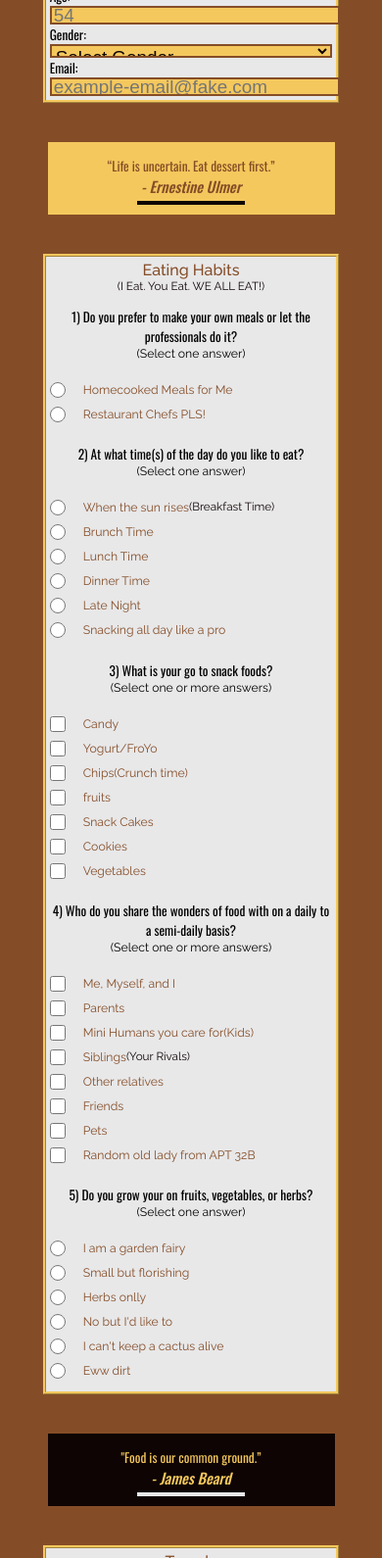
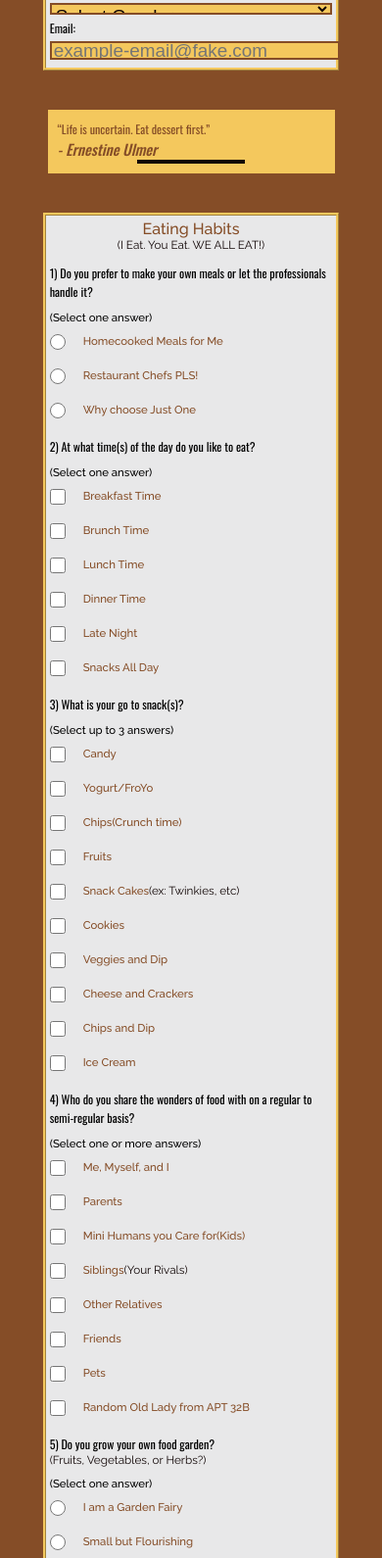
Before and after one commit to JakNJills/FCC-Mock-Survey, a plain HTML site: page index.html in a window 390 px wide. Shown: the part 410-2000 px from the top of the page at 98% size. Drawn offline with nearby package versions, Linux system fonts and the light colour scheme.

Commit message:
fixing styling errors

```diff
--- a/index.html
+++ b/index.html
@@ -8,8 +8,8 @@
     <title>Survey Form</title>
 
     <link rel="stylesheet" media="all" href="./styles/style.css">
-    <link rel="stylesheet" media="screen and (max-width: 788px)" href="./styles/tablet.css">
-    <link rel="stylesheet" media="screen and (max-width: 440px)" href="./styles/mobile.css">
+    <link rel="stylesheet" media="(max-width: 768px)" href="./styles/tablet.css">
+    <link rel="stylesheet" media="(max-width: 440px)" href="./styles/mobile.css">
   </head>
   <body>
     <header>
@@ -18,7 +18,7 @@
         <span class="mobile-screen">Food! Food! Food!</span>
       </h1>
       <p class="page-description" id="description">
-        A quick and silly survey about food. <span class="laptop-screen">More specifically a survey on your relationship with food. Please take the time to read and answer each question.</span>
+        <span class="laptop-screen">A quick and silly survey about food. More specifically a survey on your relationship with food.</span> Please take the time to read and answer each question.
       </p>
     </header>
     <form id="survey-form">
@@ -27,15 +27,15 @@
         <fieldset class="form-fieldset">
           <h3 class="legend">
             Basic Information
-            <span class="numOfAnswer">(Enter your basic information.)</span>
+            <span class="numOfAnswer">(This section is required.)</span>
           </h3>
           <label for="today-date" class="label-questions">
             Today's Date:
           </label>
-            <input type="date" id="today-date" class="form-input" required>
-          <label class="label-questions" for="dropdown"> Current Continent:
+            <input type="date" id="today-date" class="form-input" name="current-date" required>
+          <label class="label-questions" for="dropdown"> Which Continent do you Live on:
           </label>
-            <select name="living" id="dropdown" class="form-input" required>
+            <select name="current-continent" id="dropdown" class="form-input" required>
               <option>Select Your Continent</option>
               <option value="Asia">
                 Asia
@@ -65,7 +65,7 @@
           <label for="name" id="name-label" class="label-questions">
             First Name:
           </label>
-            <input type="text" id="name" name="firstName" size="11" placeholder="First Name" />
+            <input type="text" id="name" name="firstName" size="11" placeholder="First Name" required />
           <label for="last-name" class="label-questions">
             Last Name:
           </label>
@@ -73,7 +73,7 @@
           <label for="number" id="number-label" class="label-questions">
             Age:
           </label>
-            <input type="number" id="number" min="12" max="120" placeholder="54" required>
+            <input name="userAge" type="number" id="number" min="12" max="120" placeholder="54" required>
           <label for="gender" class="label-questions">
             Gender:
           </label>
@@ -88,7 +88,7 @@
           <label for="email" id="email-label" class="label-questions">
             Email:
           </label>
-            <input type="email" id="email" placeholder="example-email@fake.com" size="16" required>
+            <input type="email" id="email" placeholder="example-email@fake.com" name="userEmail" size="16" required>
         </fieldset>
         <div class="quote-container-div1">
           <p class="quotes laptop-screen">
@@ -113,7 +113,7 @@
             <span class="funny-descript">(I Eat. You Eat. WE ALL EAT!)</span>
           </h3>
           <p class="survey-question">
-            1) Do you prefer to make your own meals or let the professionals do it?
+            1) Do you prefer to make your own meals or let the professionals handle it?
             <span class="numOfAnswer">(Select one answer)</span>
           </p>
             <label fpr="q1-a1" class="answer">
@@ -124,37 +124,49 @@
               <input type="radio" name="prepared" id="q1-a2" value="restaurant">
               Restaurant Chefs PLS!
             </label>
+            <label for="q1-a3" class="answer">
+              <input type="radio" name="prepared" id="q1-a3" value="both">
+              Why choose Just One
+            </label>
           <p class="survey-question">
             2) At what time(s) of the day do you like to eat?
             <span class="numOfAnswer">(Select one answer)</span>
           </p>
             <label for="q2-a1" class="answer">
-              <input type="radio" value="Breakfast" name="eat-time" id="q2-a1" >
-              When the sun rises<span class="funny-descript">(Breakfast Time)</span>
+              <input type="checkbox" value="Breakfast" name="eat-time" id="q2-a1" >
+              <span class="laptop-screen tablet-screen">
+                When the Sun Rises
+                <span class="funny-descript">
+                  (Breakfast Time)
+                </span>
+              </span>
+              <span class="mobile-screen">
+                Breakfast Time
+              </span>
             </label>
             <label for="q2-a2" class="answer">
-              <input type="radio" value="Brunch" name="eat-time" i="q2-a2">
+              <input type="checkbox" value="Brunch" name="eat-time" id="q2-a2">
               Brunch Time
             </label>
             <label for="q2-a3" class="answer">
-              <input type="radio" id="q2-a3" value="Lunch" name="eat-time">
+              <input type="checkbox" id="q2-a3" value="Lunch" name="eat-time">
                 Lunch Time
             </label>
             <label for="q2-a4" class="answer">
-              <input type="radio" id="q2-a4" value="Dinner" name="eat-time">
+              <input type="checkbox" id="q2-a4" value="Dinner" name="eat-time">
                 Dinner Time
             </label>
             <label for="q2-a5" class="answer">
-              <input type="radio" id="q2-a5" value="Late-Night" name="eat-time">
+              <input type="checkbox" id="q2-a5" value="Late-Night" name="eat-time">
                 Late Night
             </label>
             <label for="q2-a6" class="answer">
-              <input type="radio" name="eat-time" id="q2-a6" value="snacks-only">
-                Snacking all day like a pro
+              <input type="checkbox" name="eat-time" id="q2-a6" value="snacks-only">
+                Snacks All Day
             </label>
           <p class="survey-question">
-            3) What is your go to snack foods?
-            <span class="numOfAnswer">(Select one or more answers)</span>
+            3) What is your go to snack(s)?
+            <span class="numOfAnswer">(Select up to 3  answers)</span>
           </p>
             <label for="q3-a1" class="answer">
               <input id="q3-a1" name="snack-time" value="candy" type="checkbox" />
@@ -170,22 +182,37 @@
             </label>
             <label for="q3-a4" class="answer">
               <input id="q3-a4" value="fruit" name="snack-time" type="checkbox">
-              fruits
+              Fruits
             </label>
             <label for="q3-a5" class="answer">
               <input id="q3-a5" type="checkbox" value="snack-cakes" name="snack-time" />
               Snack Cakes
+              <span class="funny-descript">
+                (ex: Twinkies, etc)
+              </span>
             </label>
             <label for="q3-a6" class="answer">
               <input id="q3-a6" value="cookies" type="checkbox" name="snack-time">
               Cookies
             </label>
             <label for="q3-a7" class="answer">
-              <input id="q3-a7" value="vegetables" type="checkbox" name="snack-time">
-              Vegetables
+              <input id="q3-a7" value="veggiesanddip" type="checkbox" name="snack-time">
+              Veggies and Dip
+            </label>
+            <label for="q3-a8" class="answer">
+              <input id="q3-a8" value="cheeseandcrackers" type="checkbox" name="snack-time">
+             Cheese and Crackers
+            </label>
+            <label for="q3-a9" class="answer">
+              <input id="q3-a9" value="chipsanddip" type="checkbox" name="snack-time">
+              Chips and Dip
+            </label>
+            <label for="q3-a10" class="answer">
+              <input id="q3-a19" value="icecream" name="checkbox" type="checkbox">
+              Ice Cream
             </label>
           <p class="survey-question">
-            4) Who do you share the wonders of food with on a daily to a semi-daily basis?
+            4) Who do you share the wonders of food with on a regular to semi-regular basis?
             <span class="numOfAnswer">(Select one or more answers)</span>
           </p>
             <label for="q4-a1" class="answer">
@@ -198,16 +225,21 @@
             </label>
             <label for="q4-a3" class="answer" >
               <input type="checkbox" id="q4-a3"value="kids" name="eat-with">
-              Mini Humans you care for
-              <span class="funny-desrcipt">(Kids)</span>
+              Mini Humans you Care for
+              <span class="funny-desrcipt">
+                (Kids)
+              </span>
             </label>
             <label for="q4-a4" class="answer">
               <input type="checkbox" id="q4-a4" name="eat-with" value="siblings">
-              Siblings<span class="funny-descript">(Your Rivals)</span>
+              Siblings
+              <span class="funny-descript">
+                (Your Rivals)
+              </span>
             </label>
             <label for="q4-a5" class="answer">
               <input type="checkBox" id="q4-a5" name="eat-with" value="other-relatives">
-              Other relatives
+              Other Relatives
             </label>
             <label for="q4-a6" class="answer">
               <input type="checkbox" id="q4-a6" name="eat-with" value="friends">
@@ -219,35 +251,40 @@
             </label>
             <label for="q4-a8" class="answer">
               <input type="checkbox" id="q4-a8" name="eat-with" value="old-lady">
-              Random old lady from APT 32B
+              Random Old Lady from APT 32B
             </label>
           <p class="survey-question">
-            5) Do you grow your on fruits, vegetables, or herbs?
-            <span class="numOfAnswer">(Select one answer)</span>
+            5) Do you grow your own food garden?
+            <span class="funny-descript">
+              (Fruits, Vegetables, or Herbs?)
+            </span>
+            <span class="numOfAnswer">
+              (Select one answer)
+            </span>
           </p>
             <label for="q5-a1" class="answer">
               <input id="q5-a1" value="garden-fairy" name="garden" type="radio" >
-              I am a garden fairy
+              I am a Garden Fairy
             </label>
             <label for="q5-a2" class="answer">
               <input id="q5-a2" type="radio" name="garden" value="small-garden">
-              Small but florishing
+              Small but Flourishing
             </label>
             <label for="q5-a3" class="answer">
               <input id="q5-a3" name="garden" value="herbs-only" type="radio">
-              Herbs onlly
+              Small Herbs Only
             </label>
             <label for="q5-a4" class="answer">
               <input id="q5-a4" type="radio" name="garden" value="like-to">
-              No but I'd like to
+              No but I'd Like to
             </label>
             <label for="q5-a5" class="answer">
-              <input id="q5-a5" name="gardner" type="radio" value="dead-cactus">
-              I can't keep a cactus alive
+              <input id="q5-a5" name="garden" type="radio" value="dead-cactus">
+              A Cactus wouldn't Survive Me
             </label>
             <label for="q5-a6" class="answer">
               <input id="q5-a6" type="radio" value="eww-dirt" name="garden">
-              Eww dirt
+              Eww Dirt
             </label>
         </fieldset>
         <div class="quote-container-div2">
@@ -270,8 +307,12 @@
         <fieldset class="form-fieldset">
           <h3 class="legend">
             Travels
-            <span class="funny-descript">(Deloren, Teleport, or Portkey)</span>
-            <span class="funny-descript">(Planes, Trains, and Automobiles)</span>
+            <span class="funny-descript">
+              (Deloren, Teleport, or Portkey)
+            </span>
+            <span class="funny-descript">
+              (Planes, Trains, and Automobiles)
+            </span>
           </h3>
           <p class="survey-question">
             6) Have you traveled outside of your home country? <span class="numOfAnswer">(Select one answer)</span>
@@ -285,7 +326,7 @@
               No
             </label>
           <p class="survey-question">
-            7) Which of these places have you visited?
+            7) Select the continent(s) you have visited?
             <span class="numOfAnswer">(Select one or more answers)</span>
           </p>
             <label for="q7-a1" class="answer">
@@ -321,15 +362,15 @@
               Pacific & Other Islands
             </label>
           <p class="survey-question">
-            8) Did you try the local cuisine?
+            8) Did You try the Local Cuisine?
             <span class="numOfAnswer">(Select one answer)</span>
           </p>
             <label for="q8-a1" class="answer">
-              <input type="radio" id="q8-a1" value="yes" name="local-suisine">
+              <input type="radio" id="q8-a1" value="yes" name="local-cuisine">
               Of COURSE I DID!
             </label>
             <label for="q8-a2" class="answer">
-              <input type="radio" id="q8-a2" name="local-cuisine" value="""safe-food">
+              <input type="radio" id="q8-a2" name="local-cuisine" value="safe-food">
               I only ordered basic safe foods
             </label>
             <label for="q8-a3" class="answer">
@@ -337,43 +378,47 @@
               No, I bring my own snacks
             </label>
           <p class="survey-question">
-            9) How would you rate the local cuisines?
+            9) How would You Rate the Local Cuisine?
             <span class="numOfAnswer">(Select one answer)</span>
           </p>
             <select id="rating" name="rating">
               <option>Select Rating</option>
               <option class="answer" value="1">
-                1 <span class="small-answer">(it should be consider torture)</span>
+                1<span class="small-answer">(NEVER AGAIN!!)</span>
               </option>
               <option value="2" class="answer">
-                2 <span class="small-answer">(Nope not a fan)</span>
+                2<span class="small-answer">(Not a fan)</span>
               </option>
               <option value="3" class="answer">
-                3 <span class="small-answer">(Eh, not the worst thing)</span>
+                3<span class="small-answer">(Passable, I guess)</span>
               </option>
               <option value="4" class="answer">
-                4 <span class="small-answer">(It was great)</span>
+                4<span class="small-answer">(It was Great)</span>
               </option>
               <option value="5" class="answer">
-                5 <span>(I fell in love)</span>
+                5<span>(I Fell in Love)</span>
               </option>
             </select>
           <p class="survey-question">
-            Do you subscribe to any food box services?
-            <span class="funny-descript">(example: UniversalYums, SnackCrate, Bokksu, etc)</span>
-            <span class="numOfAnswer">(Select one answer)</span>
+            Do You Subscribe to a Food Box Service?
+            <span class="funny-descript">
+              (example: UniversalYums, SnackCrate, etc)
+            </span>
+            <span class="numOfAnswer">
+              (Select one answer)
+            </span>
           </p>
             <label for="q10-a1" class="answer">
-              <input value="snack-conossieur" name="boxed-snack" id="q10-a1" type="radio">
-              I'm a snack conossieur
+              <input value="snack-connoisseur" name="boxed-snack" id="q10-a1" type="radio">
+              I'm a Snack Connoisseur
             </label>
             <label for="q10-a2" class="answer">
               <input value="thinking-about" name="boxed-snack" type="radio" id="q10-a2">
-              Thinking about it
+              Thinking About It
             </label>
             <label for="q10-a3" class="answer">
               <input value="local-only" name="boxed-snack" type="radio" id="q10-a4">
-              Nope local snacks only
+              Nope Local Snacks Only
             </label>
         </fieldset>
         <div class="quote-container-div1">
@@ -395,17 +440,19 @@
       <div class="form-div">
         <fieldset class="form-fieldset laptop-tablet-screen">
           <p class="survey-question">
-            The most important question on this survey.
+            The most IMPORTANT question on this survey.
+            <span class="bonus-question">
+              Does Pineapple belong on pizza?
+            </span>
             <span class="numOfAnswer">(Select one answer)</span>
-            <span class="bonus-question">Does pineapple belong on pizza?</span>
           </p>
-            <label for="bonusq-a1" class="bonus-answer">
-              <input type="radio" name="pineapple-pizza" value="yes" id="bonusq-a1">
-              Sure it's ok
+            <label for="bonusq-a2" class="bonus-answer">
+              <input type="radio" name="pineapple-pizza" value="sure" id="bonusq-a2">
+              Sure it's OK
             </label>
-            <label for="bonusq-a2" class="bonus-answer">
-              <input type="radio" id="bonusq-a2" value="all-pineapple" name="pineapple-pizza">
-              Give me all the Pineapples
+            <label for="bonusq-a3" class="bonus-answer">
+              <input type="radio" id="bonusq-a3" value="all-pineapple" name="pineapple-pizza">
+              Give me ALL the Pineapples
             </label>
             <label for="bonusq-a3" class="bonus-answer">
               <input type="radio" id="bonusq-a3" name="pineapple-pizza" value="not-terrible">
@@ -413,10 +460,12 @@
             </label>
             <label for="bonusq-a4" class="bonus-answer1">
               <input type="radio" id="bonusq-a4" name="pineapple-pizza" value="super-no">
-              If you come near me with fruit on a pizza... I will burn the entire kitchen down and ensure you can never make pineapple pizza ever again
+              If You Come Near Me With Fruit On A Pizza... I Will Burn THE ENTIRE KITCHEN DOWN
             </label>
           <p class="survey-question">
-            Please share your favorite experience with food: <span class="funny-descript">(It can be a cooking story, eating adventure, or recipe or whatever you want to share about how amazing food is)</span>
+            Please Share your Favorite Experience with Food: <span class="funny-descript">
+              (It can be a cooking story, eating adventure, or recipe or whatever you want to share about how amazing food is)
+            </span>
           </p>
             <textarea name="bio" rows="6" cols="30" placeholder="My favorite memory is the first time I made Natchitoches Meatpies while visiting a friend..."></textarea>
         </fieldset>
--- a/styles/mobile.css
+++ b/styles/mobile.css
@@ -8,14 +8,27 @@
     display: block;
   }
 
+  header {
+    margin: 0 0 18px 0;
+  }
+
   h1 {
     font-size: 1.7rem;
     font-weight: 500;
   }
 
   .page-description {
-  font-size: 1rem;
+    font-size: .87rem;
     font-weight: 400;
+  }
+
+  form {
+    width: 100%;
+    margin: 0;
+  }
+
+  .empty {
+    height: 20px;
   }
 
   .legend {
@@ -26,8 +39,10 @@ h1 {
   .label-questions,
   .survey-question,
   .quotes {
-  font-size: .836rem;
+    font-size: .76rem;
     font-weight: 400;
+    margin: 0;
+    text-align: left;
   }
 
   .funny-descript {
@@ -37,25 +52,14 @@ h1 {
 
   .answer,
   .numOfAnswer {
-  font-size: .765rem;
-  font-weight: 300;
+    font-size: .71rem;
+    font-weight: 500;
+    margin: 10px 0;
   }
 
-.label-questions,
-input[type="text"],
-input[type="date"],
-input[type="email"],
-input[type="number"],
-.answer,
-#gender,
-#dropdown,
-#rating,
-.submit-button {
-  margin: 0;
-}
-
-form {
-  width: 100%;
+  .first .numOfAnswer {
+    display: inline;
+    margin: 0 5px;
   }
 
   input[type="text"],
@@ -65,6 +69,7 @@ input[type="number"],
   #rating,
   #dropdown,
   #gender {
-  height: .843rem;
+    height: .786rem;
     width: 100%;
+    margin: 4px 0;
   }
--- a/styles/style.css
+++ b/styles/style.css
@@ -1,11 +1,18 @@
 @import url('https://fonts.googleapis.com/css2?family=Oswald:wght@400;500;600;700&family=Raleway:ital,wght@0,400;0,500;0,600;0,700;1,400;1,500&display=swap');
+
+:root {
+  --color-scheme1: #f4c85d;
+  --color-scheme2: #854d27;
+  --color-scheme3: #0f0404;
+  --color-scheme4: #e8e8e9;
+}
 
 /*General styles*/
 body {
-  background-color: #f4c85d;
+  background-color: var(--color-scheme1);
   margin: 0;
   font-family: 'Raleway', Arial, sans-serif, system-ui, -apple-system, 'Segoe UI', 'Open Sans', 'Helvetica Neue', sans-serif;
-  width: 100%;
+  max-width: 100%;
 }
 
 .tablet-screen,
@@ -22,31 +29,35 @@ legend,
   font-family: 'Oswald', system-ui, -apple-system, 'Open Sans', 'Helvetica Neue', sans-serif;
 }
 
+.page-description,
+.legend,
+.funny-descript {
+  font-weight: 600;
+}
+
 /*Header styles*/
 header {
   margin: 0;
   padding: 0;
-  background-color: #854d27;
-  color: #e8e8e9;
-  width: 100%;
+  background-color: var(--color-scheme2);
+  color: var(--color-scheme4);
+  max-width: 100%;
   border-bottom: solid #0f0404 6px;
-  color: #e8e8e9;
   margin-bottom: 70px;
 }
 
 h1 {
-  font-weight: 600;
   font-size: 2.8rem;
   margin: 0 0 8px 0;
   text-align: center;
   padding: 0;
+  font-weight: 700;
 }
 
 .page-description {
   font-size: .875rem;
   padding: 0;
   text-align: center;
-  font-weight: 600;
   margin: 0;
 }
 
@@ -54,7 +65,7 @@ h1 {
 form {
   width: 78%;
   margin: 0 auto;
-  background-color:  #854d27;
+  background-color: var(--color-scheme2);
 }
 
 .empty {
@@ -74,7 +85,6 @@ form {
 .legend {
   text-align: center;
   font-size: 1.521rem;
-  font-weight: 600;
   text-align: center;
   margin: 0 0 12px 0;
   color: #854d27;
@@ -85,7 +95,6 @@ form {
   font-size: .854rem;
   font-family: 'Raleway', Arial;
   color: #0f0404;
-  font-weight: 600;
 }
 
 
@@ -162,6 +171,8 @@ input[type="checkbox"] {
   align-items: flex-start;
   justify-items: flex-start;
   margin-left: 16px;
+  width: unset;
+  vertical-align: middle;
 }
 
 #rating {
@@ -213,8 +224,7 @@ textarea {
 
 /*quote section*/
 .quote-container-div1,
-.quote-container-div2,
-.quote-container-div3 {
+.quote-container-div2 {
   width: 70%;
   margin: 40px auto;
   padding: 10px;
@@ -226,7 +236,7 @@ textarea {
 }
 
 .quote-container-div2 {
-  background-color: #0f0404;
+  background-color: var(--color-scheme3);
   color: #f4c85d;
 }
 
@@ -262,8 +272,8 @@ cite {
 .submit-button {
   width: 76%;
   font-size: 1.54rem;
-  background-color: #0f0404;
-  color: #f4c85d;
+  background-color: var(--color-scheme3);
+  color: var(--color-scheme1);
   border-radius: 10px;
   height: 18%;
   text-align: center;
@@ -272,6 +282,6 @@ cite {
 }
 
 .submit-button:hover {
-  color: black;
-  background-color: #f4c85d;
+  color: var(--color-scheme3);
+  background-color: var(--color-scheme1);
 }
```
Lines whose indentation alone changed are shown as unchanged.
